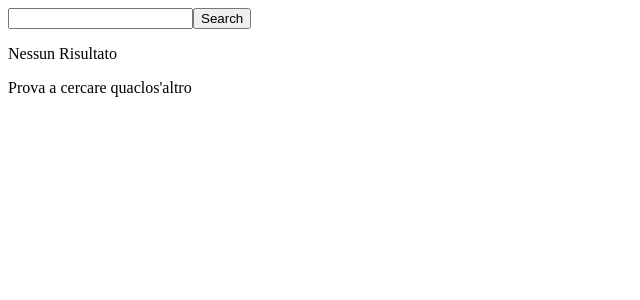
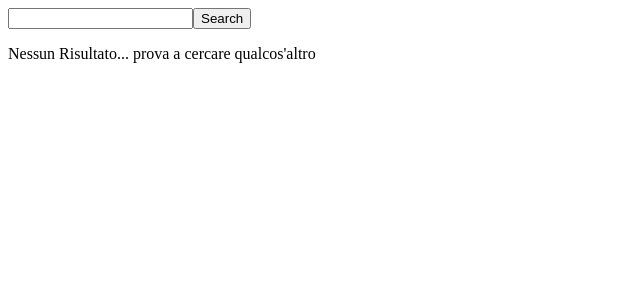
Before and after one commit to LeoSallu/vite-boolflix, a Vue app: page / in a window 1280 px wide. Shown: the top 300 px of the page, without its empty margins (0-640 px from the left). Built offline with nearby package versions, Linux system fonts and the light colour scheme.

Commit message:
Milestone-1

```diff
--- a/src/App.vue
+++ b/src/App.vue
@@ -39,11 +39,18 @@ export default {
         <button type="submit">Search</button>
     </form>
     <div v-if="movies.length">
-        <p>{{ movies[0].original_title }}</p>
+        <div v-for="movie in movies">
+            <h3>{{ movie.title }}</h3>
+            <ul>
+                <li>Il titolo originale del film è : {{ movie.original_title }}</li>
+                <li>La lingua originale del film è : {{ movie.original_language }}</li>
+                <li>Il voto della critica del film è : {{ movie.vote_average }}</li>
+            </ul>
+        </div>
     </div>
     <div v-else>
-        <p>Nessun Risultato</p>
-        <p>Prova a cercare quaclos'altro</p>
+        <p>Nessun Risultato... prova a cercare qualcos'altro</p>
+
     </div>
 </template>
 <!-- My Scss -->
@@ -51,4 +58,12 @@ export default {
 form {
     display: flex;
 }
+div{
+    h3{
+        color: pink;
+    }
+    ul{
+        list-style: none;
+    }
+}
 </style>
```
